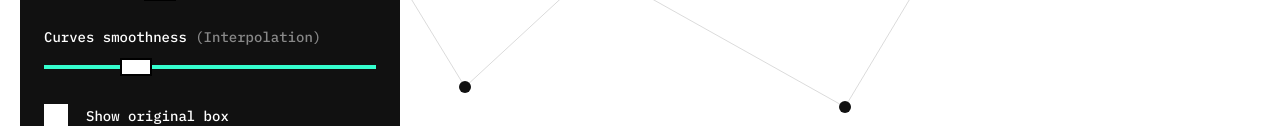
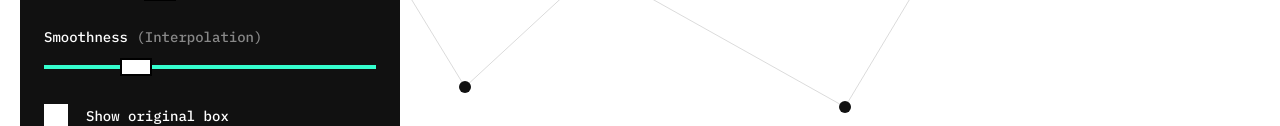
Before and after one commit to PavelLaptev/warp-svg, a website built with webpack: page index.html in a window 1280 px wide. Shown: the part 556-682 px from the top of the page. Built offline with nearby package versions, Linux system fonts and the light colour scheme; what warpjs would draw is missing.

Commit message:
text edits

```diff
--- a/index.html
+++ b/index.html
@@ -117,7 +117,7 @@
           <input id="mesh-complexity" type="range" min="1" max="7" step="1" value="3" />
         </div>
         <div class="range-selector">
-          <label for="interpolation-complexity">Curves smoothness <span style="opacity: 0.5;">(Interpolation)</span>
+          <label for="interpolation-complexity">Smoothness <span style="opacity: 0.5;">(Interpolation)</span>
           </label>
           <input id="interpolation-complexity" type="range" min="0" max="400" step="100" value="50" />
         </div>
```
Also changed, not shown: src/index.html (+1 -1 lines).
